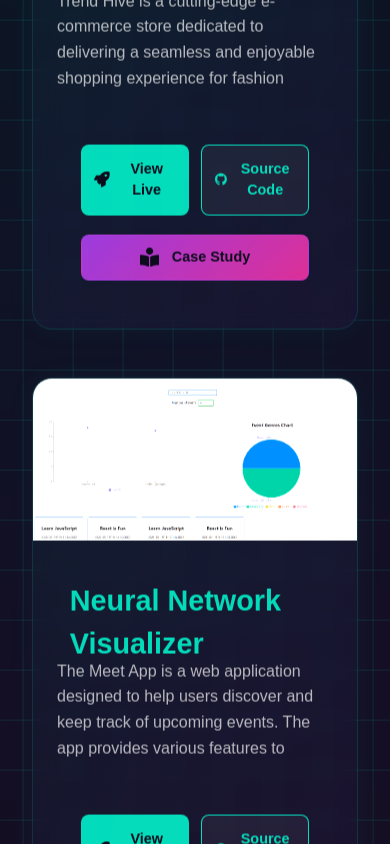
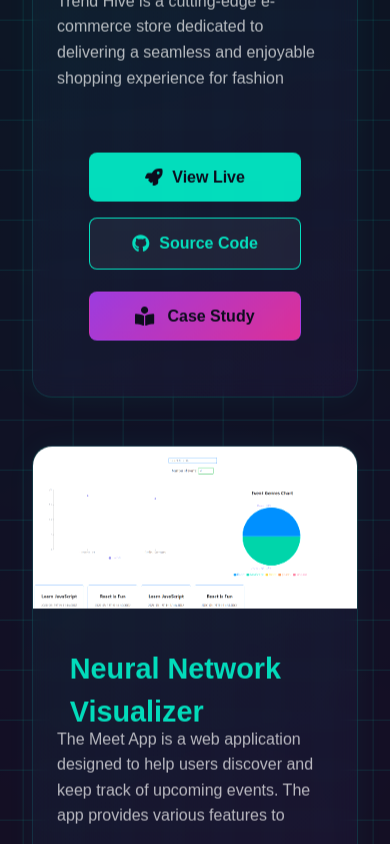
Before and after one commit to JDestefano11/React-Portfolio-Vite, a React (Vite) app: page / in a window 390 px wide. Shown: the part 5380-6224 px from the top of the page. Built offline with nearby package versions, Linux system fonts and the light colour scheme.

Commit message:
"Fixed project button layout for mobile devices"

```diff
--- a/src/components/ProjectSection/ProjectSection.css
+++ b/src/components/ProjectSection/ProjectSection.css
@@ -351,21 +351,25 @@
   }
 
 .card-actions {
-    display: grid;
-    grid-template-columns: repeat(2, 1fr);
-    gap: 0.8rem;
-    padding: 1.5rem;
-    margin-top: auto;
+  display: flex;
+  flex-direction: column;
+  gap: 1rem;
+  padding: 2rem;
+  width: 100%;
+  max-width: 400px;
+  margin: 0 auto;
 }
 
 .action-btn {
   width: 100%;
-    padding: 0.8rem;
-    font-size: 0.9rem;
+  padding: 0.8rem 1.5rem;
+  font-size: 1rem;
+  border-radius: 8px;
   display: inline-flex;
   align-items: center;
   justify-content: center;
-    gap: 0.5rem;
+  gap: 0.6rem;
+  box-sizing: border-box;
 }
 
   .action-btn.case-study {
```
Lines whose indentation alone changed are shown as unchanged.
